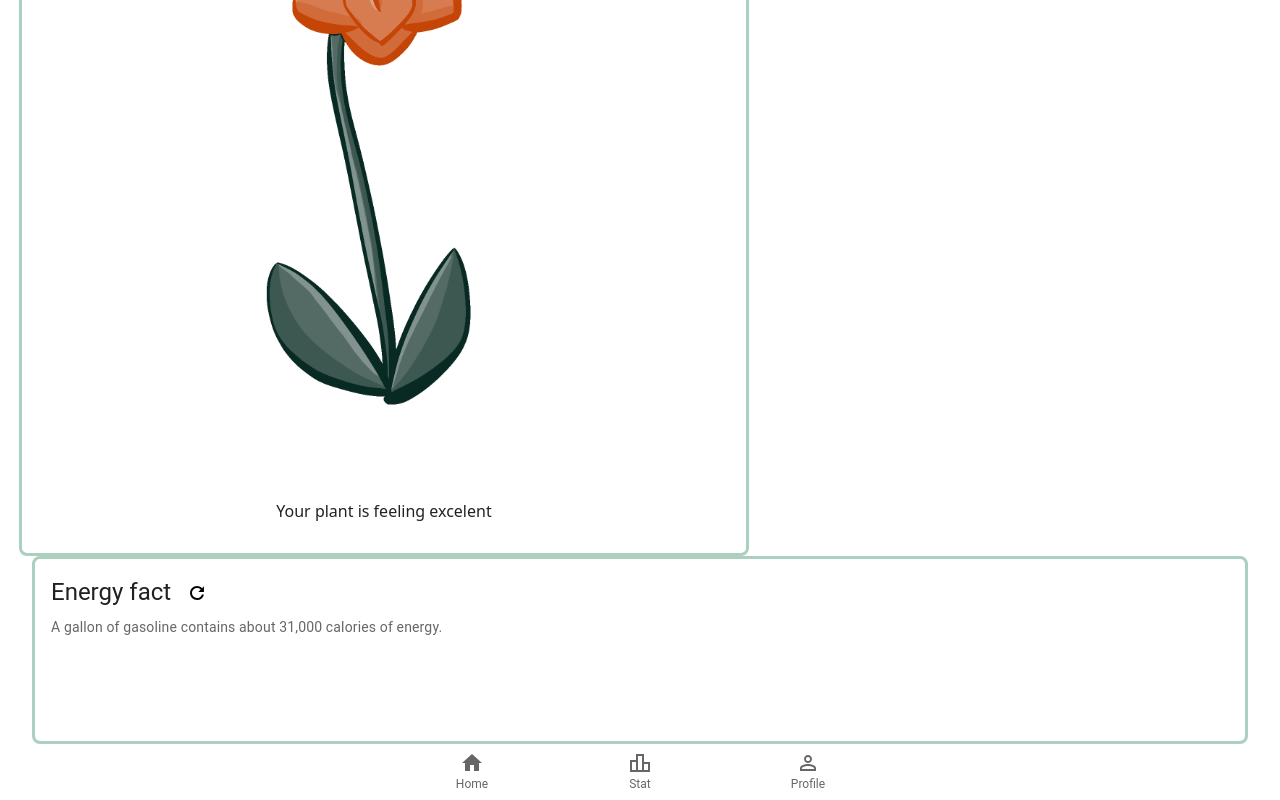
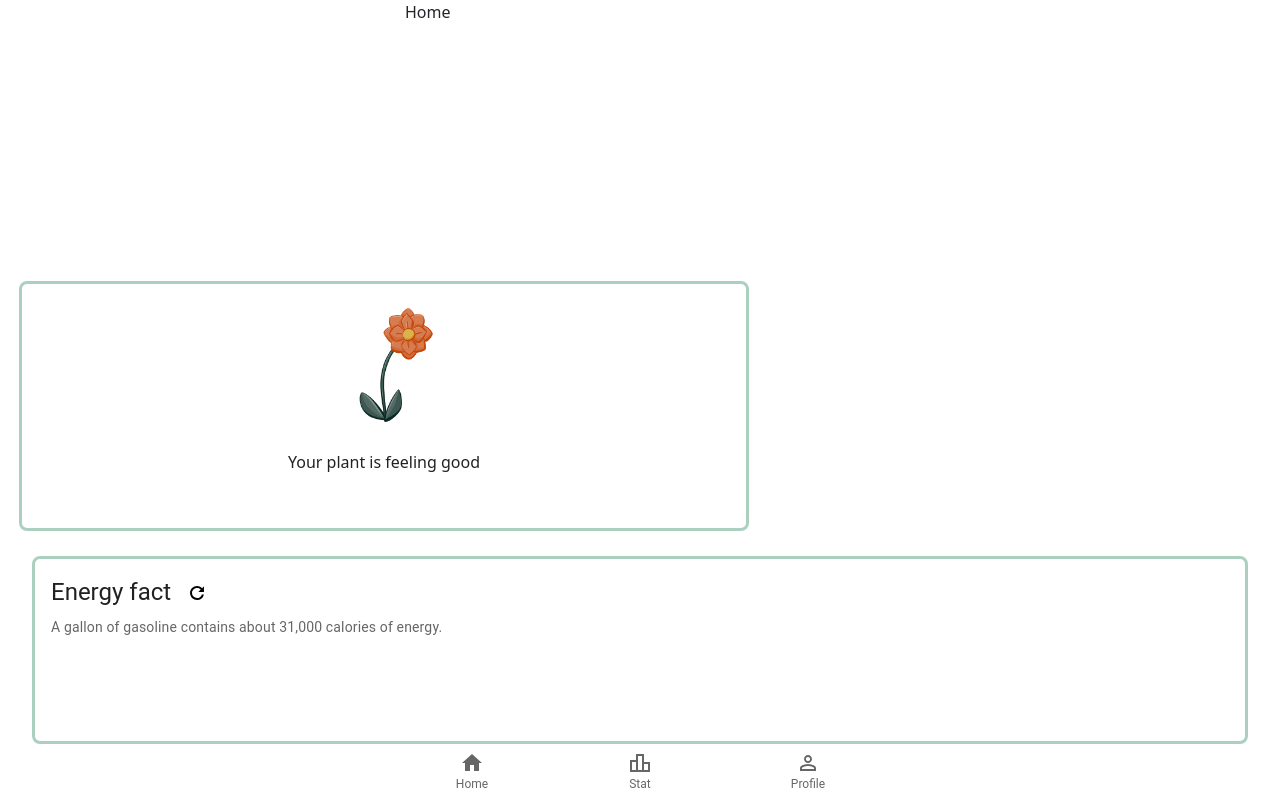
Before and after one commit to annaagranberg/EnergyEyes, a React (Create React App) app: page /home in a window 1280 px wide. Built offline with nearby package versions, Linux system fonts and the light colour scheme; no server answers; sample sign-in values are in the browser's storage.

Commit message:
Plant is working, needs some visual fix

```diff
--- a/src/components/FactBox.js
+++ b/src/components/FactBox.js
@@ -54,7 +54,7 @@ import Facts from './Facts';
 import refreshIcon from '../images/refresh.svg';
 
 
-export default function ActionAreaCard() {
+export default function FactBox() {
   // useState hook from React to create a state variable called which can update the state
   const [refreshKey, setRefreshKey] = React.useState(0);
 
--- a/src/components/Home.js
+++ b/src/components/Home.js
@@ -10,7 +10,7 @@ import PlantBox from './PlantBox';
 export default function Home() {
   return (
     <><div>Home</div><Box sx={{ position: 'fixed', bottom: 0, left: 0, right: 0 }}>
-      <PlantBox/>
+      <PlantBox value={12} />
       <FactBox/>
           <BottomBar sx={{ width: '100%' }} />
       </Box></>
--- a/src/components/Plant.js
+++ b/src/components/Plant.js
@@ -7,9 +7,9 @@ import img5 from '../images/flower5.PNG';
 function Plant(value) {
   const images = [
     { src: img1, min: 0, max: 10, text: "Your plant is feeling excelent" },
-    { src: img2, min: 10, max: 20, text: "Low" },
-    { src: img3, min: 20, max: 30, text: "Moderate" },
-    { src: img4, min: 30, max: 40, text: "High" },
+    { src: img2, min: 10, max: 20, text: "Your plant is feeling good" },
+    { src: img3, min: 20, max: 30, text: "Take care of your plant" },
+    { src: img4, min: 30, max: 40, text: "Your plant is feeling unwell" },
     { src: img5, min: 40, max: 50, text: "Your plant is almost dead" },
   ];
 
--- a/src/components/PlantBox.js
+++ b/src/components/PlantBox.js
@@ -6,20 +6,16 @@ import CardMedia from '@mui/material/CardMedia';
 import Typography from '@mui/material/Typography';
 import Plant from './Plant';
 
-
-export default function ActionAreaCard() {
-  const value = 4;
-  const { src, text } = Plant(value);
+export default function PlantBox({ value }) {
+    const { src, text } = Plant(value);
 
   return (
-    <Box sx={{ width: '60%', display: 'flex', flexDirection: 'column', justifyContent: 'space-evenly', alignItems: 'center' }}>
-      <Card variant="outlined" sx={{ border: '3px solid #ACD0C0', textAlign: 'left', width: '95%', borderRadius: 2 }}>
-        <CardMedia component="img" height="flex" src={src} alt="flower" />
-        <CardContent>
-          <Typography gutterBottom variant="h10" component="div" sx={{ textAlign: "center" }}>
+    <Box sx={{height: '300px', width: '60%', display: 'flex', flexDirection: 'column', justifyContent: 'space-evenly', alignItems: 'center' }}>
+      <Card variant="outlined" sx={{ border: '3px solid #ACD0C0', textAlign: 'left', width: '95%', borderRadius: 2, p: 0.5, height: 250 }}>
+        <CardMedia component="img" height="150" src={src} alt="flower" sx={{ objectFit: 'contain' }} />
+        <CardContent sx={{ p: 0.5 }}>
+          <Typography gutterBottom variant="h10" component="div" sx={{ textAlign: 'center', mt: 1 }}>
             {text}
-          </Typography>
-          <Typography variant="body2" color="text.secondary">
           </Typography>
         </CardContent>
       </Card>
```
